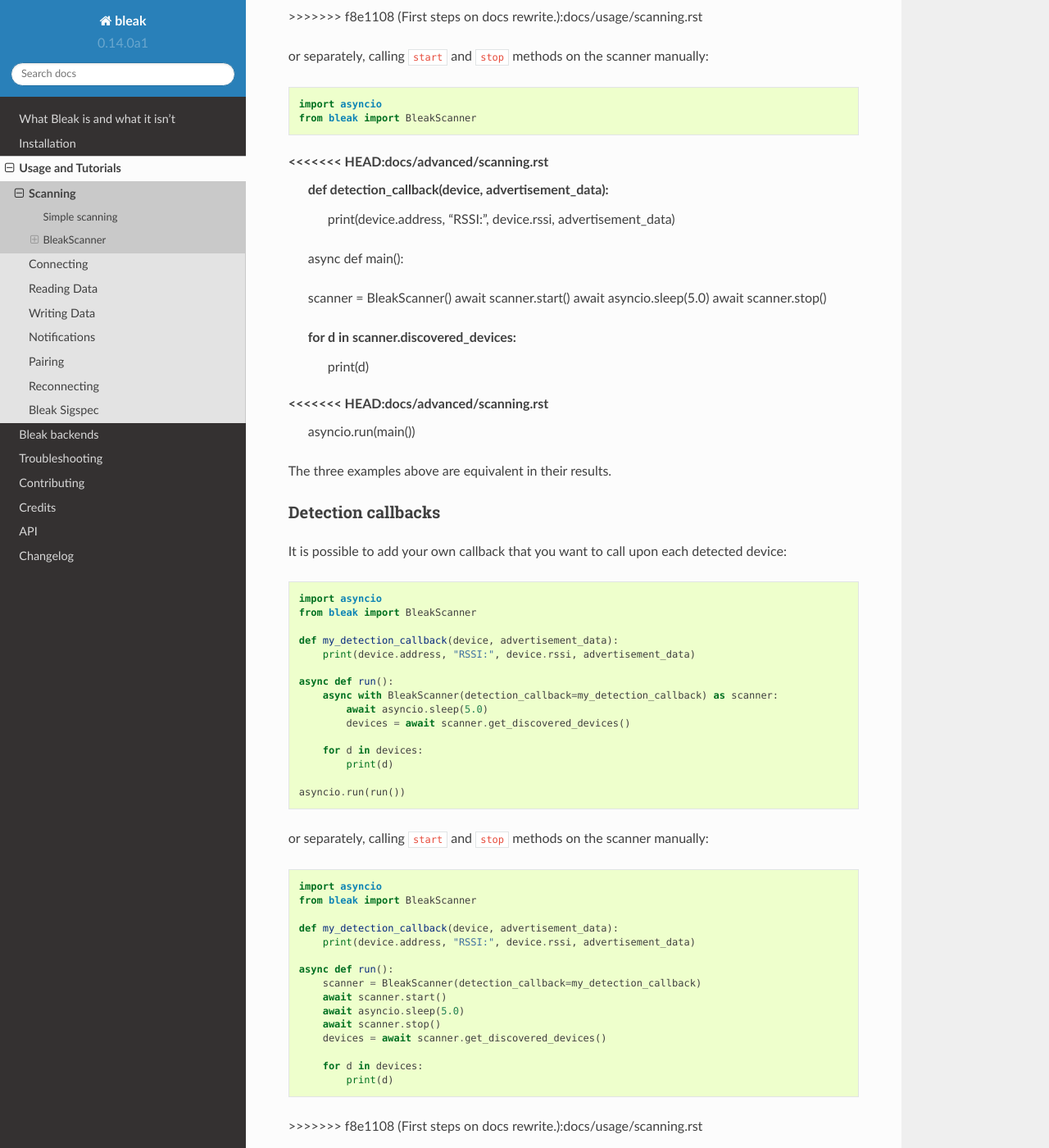
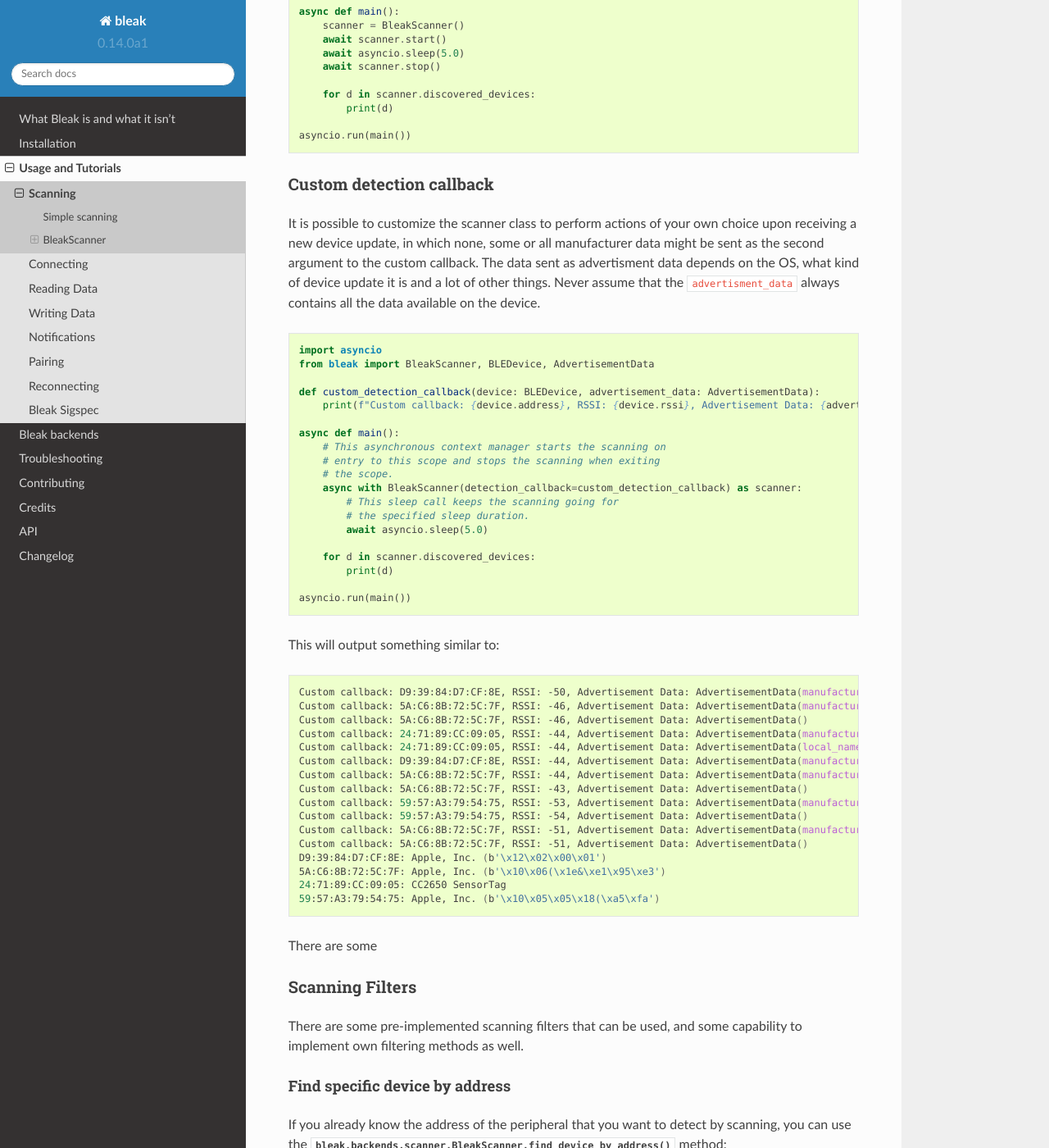
Before and after one commit to hbldh/bleak, a Sphinx documentation site: the page built from docs/usage/scanning.rst, in a window 1280 px wide and 1400 px high, scrolled down 1815 px. Shown: the whole window at 82% size. Built offline with Sphinx 7.4.7 and the Read the Docs theme 2.0.0, drawn with Linux system fonts in a browser that asks for light colours; some of the changed text lies outside the part shown.

Commit message:
Starting writing a new scanning section.

```diff
--- a/docs/index.rst
+++ b/docs/index.rst
@@ -62,9 +63,6 @@ Contents
    history
 
 
-
-
-
 Indices and tables
 ==================
 
--- a/docs/usage/scanning.rst
+++ b/docs/usage/scanning.rst
@@ -2,10 +2,20 @@
 Scanning
 ********
 
+.. note::
+
+    You should always import the scanning class with ``from bleak import BleakScanner``. That way
+    Bleak will select the appropriate backend implementation for your current OS.
+
+The :class:`<BleakScanner> bleak.backends.scanner.BleakScanner` is the Bleak
+class that is used to discover Bluetooth Low Energy devices by monitoring advertising data.
+
 Simple scanning
 ===============
 
-To discover Bluetooth devices that can be connected to:
+The simplest and most straightforward way to do a BLE scan
+with Bleak is to use the :py:meth:`bleak.backends.scanner.BleakScanner.discover`
+method on the :class:`<BleakScanner> bleak.backends.scanner.BleakScanner` class:
 
 .. code-block:: python
 
@@ -13,15 +23,14 @@ To discover Bluetooth devices that can be connected to:
     from bleak import BleakScanner
 
     async def main():
-        devices = await BleakScanner.discover()
+        # This will perform a scanning for 5 seconds, and the
+        # program will continue after that duration.
+        devices = await BleakScanner.discover(timeout=5.0)
+
         for d in devices:
             print(d)
 
-<<<<<<< HEAD:docs/advanced/scanning.rst
     asyncio.run(main())
-=======
-    asyncio.run(run())
->>>>>>> f8e1108 (First steps on docs rewrite.):docs/usage/scanning.rst
 
 This will produce a printed list of detected devices:
 
@@ -33,39 +42,22 @@ This will produce a printed list of detected devices:
 
 :py:meth:`bleak.backends.scanner.BleakScanner.discover` method returns instances of the
 :py:class:`bleak.backends.device.BLEDevice` class. These can used e.g. for connecting to the devices
-in question. This instance has ``name``, ``address`` and ``rssi`` attributes, as well as a ``metadata`` attribute,
-a dict with keys ``uuids`` and ``manufacturer_data``
+in question. This instance has ``name``, ``address`` and ``rssi`` attributes, as well as a ``metadata`` attribute, which is a
+a dictionary with keys ``uuids`` and ``manufacturer_data``
 which potentially contains a list of all service UUIDs on the device and a binary string of data from
 the manufacturer of the device respectively.
 
 In Windows and Linux, the peripherals are identified by a Bluetooth address (e.g. ``24:71:89:CC:09:05``), whereas
 they are identified by a UUID that is unique for that peripheral on the specific computer that Bleak is run on.
 
-
 BleakScanner
 ============
 
-The :class:`<BleakScanner> bleak.backends.scanner.BleakScanner` is the Bleak class that is used to discover
-Bluetooth Low Energy devices by monitoring advertising data.
+The :class:`<BleakScanner> bleak.backends.scanner.BleakScanner` class
+can also be used in the simple fashion described above, or in an asynchronous context manager way.
 
-To discover Bluetooth devices that can be connected to:
-
-.. code-block:: python
-
-    import asyncio
-    from bleak import BleakScanner
-
-    async def run():
-        devices = await BleakScanner.discover(timeout=5.0)
-
-        for d in devices:
-            print(d)
-
-    asyncio.run(run())
-
-This will scan for 5 seconds and then produce a printed list of detected devices.
-
-It can also be used as an object, either in an asynchronous context manager way:
+This program performs the exact same thing as the one above, but with the context manager
+approach and a manual sleep call:
 
 .. code-block:: python
 
@@ -73,37 +65,28 @@ It can also be used as an object, either in an asynchronous context manager way:
     from bleak import BleakScanner
 
     async def main():
+        # This asynchronous context manager starts the scanning on
+        # entry to this scope and stops the scanning when exiting
+        # the scope.
         async with BleakScanner() as scanner:
+            # This sleep call keeps the scanning going for
+            # the specified sleep duration.
             await asyncio.sleep(5.0)
-<<<<<<< HEAD:docs/advanced/scanning.rst
+
         for d in scanner.discovered_devices:
             print(d)
 
     asyncio.run(main())
-=======
-            devices = await scanner.get_discovered_devices()
 
-        for d in devices:
-            print(d)
-
-    asyncio.run(run())
->>>>>>> f8e1108 (First steps on docs rewrite.):docs/usage/scanning.rst
-
-or separately, calling ``start`` and ``stop`` methods on the scanner manually:
+If you want to do the same thing with a :class:`<BleakScanner> bleak.backends.scanner.BleakScanner` instance
+one can do this:
 
 .. code-block:: python
 
     import asyncio
     from bleak import BleakScanner
 
-<<<<<<< HEAD:docs/advanced/scanning.rst
-    def detection_callback(device, advertisement_data):
-        print(device.address, "RSSI:", device.rssi, advertisement_data)
-
     async def main():
-=======
-    async def run():
->>>>>>> f8e1108 (First steps on docs rewrite.):docs/usage/scanning.rst
         scanner = BleakScanner()
         await scanner.start()
         await asyncio.sleep(5.0)
@@ -112,66 +95,110 @@ or separately, calling ``start`` and ``stop`` methods on the scanner manually:
         for d in scanner.discovered_devices:
             print(d)
 
-<<<<<<< HEAD:docs/advanced/scanning.rst
     asyncio.run(main())
-=======
-    asyncio.run(run())
 
-The three examples above are equivalent in their results.
+Custom detection callback
+-------------------------
 
-Detection callbacks
--------------------
-
-It is possible to add your own callback that you want to call upon each
-detected device:
-
+It is possible to customize the scanner class to perform actions of your own
+choice upon receiving a new device update, in which none, some or all manufacturer data
+might be sent as the second argument to the custom callback. The data sent as advertisment data
+depends on the OS, what kind of device update it is and a lot of other things. Never assume that the
+``advertisment_data`` always contains all the data available on the device.
 
 .. code-block:: python
 
     import asyncio
-    from bleak import BleakScanner
+    from bleak import BleakScanner, BLEDevice, AdvertisementData
 
-    def my_detection_callback(device, advertisement_data):
-        print(device.address, "RSSI:", device.rssi, advertisement_data)
+    def custom_detection_callback(device: BLEDevice, advertisement_data: AdvertisementData):
+        print(f"Custom callback: {device.address}, RSSI: {device.rssi}, Advertisement Data: {advertisement_data}")
 
-    async def run():
-        async with BleakScanner(detection_callback=my_detection_callback) as scanner:
+    async def main():
+        # This asynchronous context manager starts the scanning on
+        # entry to this scope and stops the scanning when exiting
+        # the scope.
+        async with BleakScanner(detection_callback=custom_detection_callback) as scanner:
+            # This sleep call keeps the scanning going for
+            # the specified sleep duration.
             await asyncio.sleep(5.0)
-            devices = await scanner.get_discovered_devices()
 
-        for d in devices:
+        for d in scanner.discovered_devices:
             print(d)
 
-    asyncio.run(run())
+    asyncio.run(main())
 
-or separately, calling ``start`` and ``stop`` methods on the scanner manually:
+This will output something similar to:
 
-.. code-block:: python
+.. code-block:: sh
 
-    import asyncio
-    from bleak import BleakScanner
+    Custom callback: D9:39:84:D7:CF:8E, RSSI: -50, Advertisement Data: AdvertisementData(manufacturer_data={76: b'\x12\x02\x00\x01'})
+    Custom callback: 5A:C6:8B:72:5C:7F, RSSI: -46, Advertisement Data: AdvertisementData(manufacturer_data={76: b'\x10\x06(\x1e&\xe1\x95\xe3'})
+    Custom callback: 5A:C6:8B:72:5C:7F, RSSI: -46, Advertisement Data: AdvertisementData()
+    Custom callback: 24:71:89:CC:09:05, RSSI: -44, Advertisement Data: AdvertisementData(manufacturer_data={13: b'\x03\x00\x00'}, service_uuids=['0000aa80-0000-1000-8000-00805f9b34fb'])
+    Custom callback: 24:71:89:CC:09:05, RSSI: -44, Advertisement Data: AdvertisementData(local_name='CC2650 SensorTag')
+    Custom callback: D9:39:84:D7:CF:8E, RSSI: -44, Advertisement Data: AdvertisementData(manufacturer_data={76: b'\x12\x02\x00\x01'})
+    Custom callback: 5A:C6:8B:72:5C:7F, RSSI: -44, Advertisement Data: AdvertisementData(manufacturer_data={76: b'\x10\x06(\x1e&\xe1\x95\xe3'})
+    Custom callback: 5A:C6:8B:72:5C:7F, RSSI: -43, Advertisement Data: AdvertisementData()
+    Custom callback: 59:57:A3:79:54:75, RSSI: -53, Advertisement Data: AdvertisementData(manufacturer_data={76: b'\x10\x05\x05\x18(\xa5\xfa'})
+    Custom callback: 59:57:A3:79:54:75, RSSI: -54, Advertisement Data: AdvertisementData()
+    Custom callback: 5A:C6:8B:72:5C:7F, RSSI: -51, Advertisement Data: AdvertisementData(manufacturer_data={76: b'\x10\x06(\x1e&\xe1\x95\xe3'})
+    Custom callback: 5A:C6:8B:72:5C:7F, RSSI: -51, Advertisement Data: AdvertisementData()
+    D9:39:84:D7:CF:8E: Apple, Inc. (b'\x12\x02\x00\x01')
+    5A:C6:8B:72:5C:7F: Apple, Inc. (b'\x10\x06(\x1e&\xe1\x95\xe3')
+    24:71:89:CC:09:05: CC2650 SensorTag
+    59:57:A3:79:54:75: Apple, Inc. (b'\x10\x05\x05\x18(\xa5\xfa')
 
-    def my_detection_callback(device, advertisement_data):
-        print(device.address, "RSSI:", device.rssi, advertisement_data)
-
-    async def run():
-        scanner = BleakScanner(detection_callback=my_detection_callback)
-        await scanner.start()
-        await asyncio.sleep(5.0)
-        await scanner.stop()
-        devices = await scanner.get_discovered_devices()
-
-        for d in devices:
-            print(d)
->>>>>>> f8e1108 (First steps on docs rewrite.):docs/usage/scanning.rst
-
-    asyncio.run(run())
+There are some
 
 
 Scanning Filters
 ----------------
 
-There are some scanning filters that can be applied, that will reduce your scanning
+There are some pre-implemented scanning filters that can be used, and some capability to implement
+own filtering methods as well.
+
+
+Find specific device by address
+~~~~~~~~~~~~~~~~~~~~~~~~~~~~~~~
+
+If you already know the address of the peripheral that you want to detect by scanning, you can use the
+:py:meth:`bleak.backends.scanner.BleakScanner.find_device_by_address` method:
+
+.. code-block:: python
+
+    import asyncio
+    import platform
+    import sys
+
+    from bleak import BleakScanner
+
+    async def main(address):
+        device = await BleakScanner.find_device_by_address(address, timeout=10.0)
+        print(device)
+
+
+    if __name__ == "__main__":
+        address = (
+            "24:71:89:cc:09:05"  # <--- Change to your device's address here if you are using Windows or Linux
+            if platform.system() != "Darwin"
+            else "B9EA5233-37EF-4DD6-87A8-2A875E821C46"  # <--- Change to your device's address here if you are using macOS
+        )
+        asyncio.run(main(address))
+
+This will start scanning until a device with the address specified is found, or until 10 seconds has passed.
+It is appropriate to use when you know the address of the peripheral and you only want to make the
+OS detect it and make it connectable as fast as possible.
+
+Find devices by custom Bleak filtering
+~~~~~~~~~~~~~~~~~~~~~~~~~~~~~~~~~~~~~~
+
+TBW.
+
+Find devices by custom OS native filtering
+~~~~~~~~~~~~~~~~~~~~~~~~~~~~~~~~~~~~~~~~~~
+
+You can implement custom scanning filter that will reduce your scanning
 results prior to them getting to bleak. These are still quite backend specific, but
 they are generally used like this:
 
@@ -182,10 +209,14 @@ they are generally used like this:
   ``set_scanning_filter`` method to set them after the instance has been created.
 
 Scanning filters are currently implemented in Windows and BlueZ backends, but not yet
-in the macOS backend.
+in the macOS backend. To filter there, you are forced to implement it yourself, using custom detection callbacks,
+filtering after the scanning and similar.
+
+Plase note that they are not currently abstracted enough to be
+OS independent. It is, at the moment, required to do some separate handling for each OS backend.
 
 Scanning filter examples in .NET backend
-~~~~~~~~~~~~~~~~~~~~~~~~~~~~~~~~~~~~~~~~
+^^^^^^^^^^^^^^^^^^^^^^^^^^^^^^^^^^^^^^^^
 
 To be written. In the meantime, check docstrings
 `here <https://github.com/hbldh/bleak/blob/master/bleak/backends/winrt/scanner.py#L43-L60>`_
@@ -193,16 +224,16 @@ and check out issue `#230 <https://github.com/hbldh/bleak/issues/230>`_.
 
 
 Scanning filter examples in BlueZ backend
-~~~~~~~~~~~~~~~~~~~~~~~~~~~~~~~~~~~~~~~~~
+^^^^^^^^^^^^^^^^^^^^^^^^^^^^^^^^^^^^^^^^^
 
 To be written. In the meantime, check
 `docstrings <https://github.com/hbldh/bleak/blob/master/bleak/backends/bluezdbus/scanner.py#L174-L183>`_.
 
 
 Scanning filter examples in Core Bluetooth backend
-~~~~~~~~~~~~~~~~~~~~~~~~~~~~~~~~~~~~~~~~~~~~~~~~~~
+^^^^^^^^^^^^^^^^^^^^^^^^^^^^^^^^^^^^^^^^^^^^^^^^^^
 
-To be implemented. Exists in a draft in `PR #209 <https://github.com/hbldh/bleak/pull/209>`_.
+To be written. Exists in a draft in `PR #209 <https://github.com/hbldh/bleak/pull/209>`_.
 
 Advertised data
 ---------------
```
Also changed, not shown: other parts of docs/index.rst (+2 -1 lines), docs/usage/index.rst (+4 -3 lines), 2 other files.
